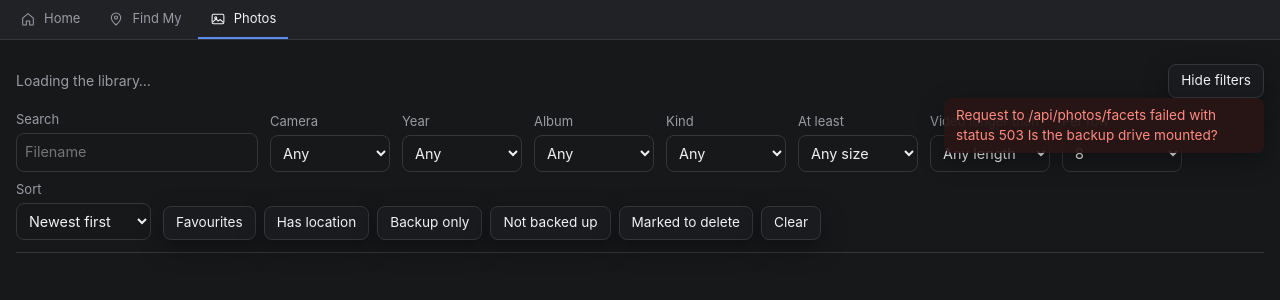
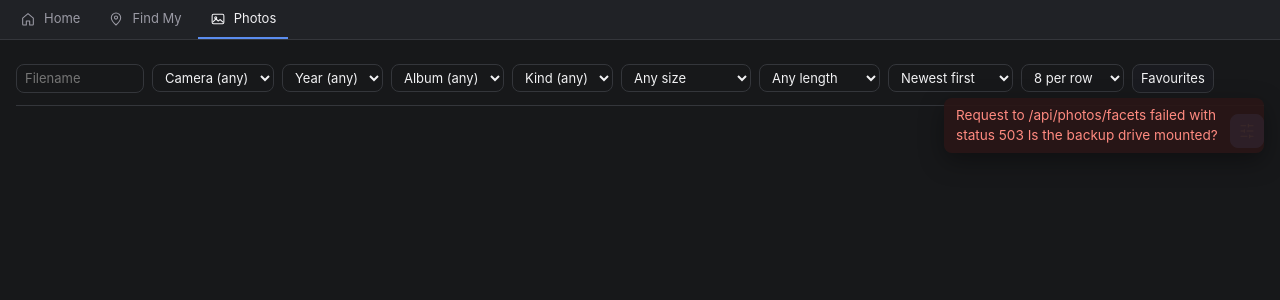
Before and after one commit to momonala/find-my, a Flask app: page /photos in a window 1280 px wide. Shown: the top 300 px of the page. Run offline with Flask 3, Linux system fonts and the light colour scheme; parts of the project's set-up code (start-up, migrations or seed data) failed here and were passed over.

Commit message:
feat(photos): fold the filter bar into one row
- drop the labels; each control's resting option names what it filters and
  shows the chosen value once there is one
- replace the flag buttons with the one that was not obvious from a dropdown,
  and make the disclosure a lucide icon that highlights when open
- hide the library summary

```diff
--- a/src/web/photos/static/gallery.js
+++ b/src/web/photos/static/gallery.js
@@ -364,12 +364,6 @@ for (const button of form.querySelectorAll("[data-flag]")) {
   });
 }
 
-document.getElementById("clear-filters").addEventListener("click", () => {
-  form.reset();
-  for (const button of form.querySelectorAll("[data-flag]")) button.setAttribute("aria-pressed", "false");
-  loadPage();
-});
-
 // Density is a view setting, not a filter: the select carries no `name`, so it
 // never reaches the query string and never re-queries the library.
 function applyDensity() {
@@ -381,7 +375,8 @@ perRow.addEventListener("change", applyDensity);
 toggleFilters.addEventListener("click", () => {
   const shown = toggleFilters.getAttribute("aria-expanded") === "true";
   toggleFilters.setAttribute("aria-expanded", String(!shown));
-  toggleFilters.textContent = shown ? "Show filters" : "Hide filters";
+  toggleFilters.setAttribute("aria-label", shown ? "Show filters" : "Hide filters");
+  toggleFilters.title = shown ? "Show filters" : "Hide filters";
   form.hidden = shown;
 });
 loadMore.addEventListener("click", () => loadPage({ append: true }));
--- a/src/web/photos/static/photos.css
+++ b/src/web/photos/static/photos.css
@@ -1,13 +1,5 @@
 /* The gallery: a filter bar over a thumbnail grid. Every value here comes from
    tokens.css, so the page follows the shell rather than theming itself. */
-
-.photos-header {
-  display: flex;
-  align-items: center;
-  justify-content: space-between;
-  gap: var(--space-3);
-  margin-bottom: var(--space-3);
-}
 
 .photos-summary {
   margin: 0;
@@ -18,36 +10,53 @@
 .photos-filters {
   display: flex;
   flex-wrap: wrap;
-  gap: var(--space-2) var(--space-3);
-  align-items: end;
+  align-items: center;
+  gap: var(--space-2);
   padding-bottom: var(--space-3);
   border-bottom: 1px solid var(--color-border);
 }
 
-.filter {
-  display: flex;
-  flex-direction: column;
-  gap: var(--space-1);
+/* Sized to their own content so the row packs tight, then capped: a camera
+   list holds names long enough to push everything else off the line. */
+.filter-control {
+  width: auto;
+  max-width: 11rem;
   font-size: 0.8125rem;
-  color: var(--color-text-muted);
+  padding: var(--space-1) var(--space-2);
 }
 
-.filter .dialog-input,
-.filter .dialog-select {
-  min-width: 7.5rem;
+.filter-search {
+  width: 8rem;
 }
 
-.filter-flags {
-  display: flex;
-  flex-wrap: wrap;
-  gap: var(--space-2);
-  margin: 0;
-  padding: 0;
-  border: 0;
+.filter-flag {
+  height: auto;
+  padding: var(--space-1) var(--space-2);
+  font-size: 0.8125rem;
+  box-shadow: none;
+  backdrop-filter: none;
 }
 
-#result-count {
-  margin: var(--space-3) 0 var(--space-2);
+.grid-toolbar {
+  display: flex;
+  align-items: center;
+  justify-content: space-between;
+  gap: var(--space-3);
+  margin: var(--space-2) 0;
+}
+
+#toggle-filters {
+  box-shadow: none;
+  backdrop-filter: none;
+  flex-shrink: 0;
+}
+
+/* The disclosure state is the highlight, so the icon reads as on or off
+   without a second attribute saying the same thing. */
+#toggle-filters[aria-expanded="true"] {
+  background: var(--color-accent);
+  border-color: var(--color-accent);
+  color: #ffffff;
 }
 
 /* Everything else comes from the shell's .card-grid. The column count is the
--- a/src/web/photos/templates/photos/gallery.html
+++ b/src/web/photos/templates/photos/gallery.html
@@ -6,89 +6,67 @@
 {% endblock %}
 
 {% block content %}
+{% from "_icons.html" import icon with context %}
 <main class="page photos-page">
-  <header class="photos-header">
-    {#- The nav bar already names the page; this keeps the document outline
-        intact without saying it twice on screen. -#}
+  {#- The nav bar names the page; this keeps the document outline intact. -#}
   <h1 class="visually-hidden">Photos</h1>
-    <p id="library-summary" class="photos-summary">Loading the library…</p>
-    <button type="button" id="toggle-filters" class="btn-floating"
-            aria-expanded="true" aria-controls="filters">Hide filters</button>
-  </header>
+  <p id="library-summary" class="photos-summary" hidden></p>
 
+  {#- No labels: each control's resting option says what it filters, and shows
+      the chosen value once there is one. -#}
   <form id="filters" class="photos-filters" aria-label="Filter the library">
-    <label class="filter">
-      <span>Search</span>
-      <input type="search" name="search" class="dialog-input" placeholder="Filename" autocomplete="off">
-    </label>
-    <label class="filter">
-      <span>Camera</span>
-      <select name="camera" class="dialog-select"><option value="">Any</option></select>
-    </label>
-    <label class="filter">
-      <span>Year</span>
-      <select name="year" class="dialog-select"><option value="">Any</option></select>
-    </label>
-    <label class="filter">
-      <span>Album</span>
-      <select name="album" class="dialog-select"><option value="">Any</option></select>
-    </label>
-    <label class="filter">
-      <span>Kind</span>
-      <select name="type" class="dialog-select"><option value="">Any</option></select>
-    </label>
-    <label class="filter">
-      <span>At least</span>
-      <select name="min_bytes" class="dialog-select">
+    <input type="search" name="search" class="dialog-input filter-control filter-search"
+           placeholder="Filename" aria-label="Search filenames" autocomplete="off">
+    <select name="camera" class="dialog-select filter-control" aria-label="Camera">
+      <option value="">Camera (any)</option>
+    </select>
+    <select name="year" class="dialog-select filter-control" aria-label="Year">
+      <option value="">Year (any)</option>
+    </select>
+    <select name="album" class="dialog-select filter-control" aria-label="Album">
+      <option value="">Album (any)</option>
+    </select>
+    <select name="type" class="dialog-select filter-control" aria-label="Kind">
+      <option value="">Kind (any)</option>
+    </select>
+    <select name="min_bytes" class="dialog-select filter-control" aria-label="Minimum file size">
       <option value="">Any size</option>
-        <option value="1000000">1 MB</option>
-        <option value="5000000">5 MB</option>
-        <option value="20000000">20 MB</option>
+      <option value="1000000">1 MB or more</option>
+      <option value="5000000">5 MB or more</option>
+      <option value="20000000">20 MB or more</option>
     </select>
-    </label>
-    <label class="filter">
-      <span>Video longer than</span>
-      <select name="min_duration" class="dialog-select">
+    <select name="min_duration" class="dialog-select filter-control" aria-label="Minimum video length">
       <option value="">Any length</option>
-        <option value="5">5 seconds</option>
-        <option value="30">30 seconds</option>
-        <option value="60">1 minute</option>
+      <option value="5">5s or longer</option>
+      <option value="30">30s or longer</option>
+      <option value="60">1m or longer</option>
     </select>
-    </label>
-    <label class="filter">
-      <span>Per row</span>
-      <select id="per-row" class="dialog-select">
-        <option value="4">4</option>
-        <option value="6">6</option>
-        <option value="8" selected>8</option>
-        <option value="10">10</option>
-        <option value="12">12</option>
-        <option value="16">16</option>
-      </select>
-    </label>
-    <label class="filter">
-      <span>Sort</span>
-      <select name="sort" class="dialog-select">
+    <select name="sort" class="dialog-select filter-control" aria-label="Sort order">
       <option value="newest">Newest first</option>
       <option value="oldest">Oldest first</option>
       <option value="largest">Largest first</option>
       <option value="smallest">Smallest first</option>
       <option value="longest">Longest video</option>
     </select>
-    </label>
-
-    <fieldset class="filter-flags">
-      <legend class="visually-hidden">Limit to</legend>
-      <button type="button" class="btn-floating" data-flag="favorite" aria-pressed="false">Favourites</button>
-      <button type="button" class="btn-floating" data-flag="located" aria-pressed="false">Has location</button>
-      <button type="button" class="btn-floating" data-flag="in_icloud" data-value="false" aria-pressed="false">Backup only</button>
-      <button type="button" class="btn-floating" data-flag="backed_up" data-value="false" aria-pressed="false">Not backed up</button>
-      <button type="button" class="btn-floating" data-flag="mark" data-value="delete" aria-pressed="false">Marked to delete</button>
-      <button type="button" class="btn-floating" id="clear-filters">Clear</button>
-    </fieldset>
+    <select id="per-row" class="dialog-select filter-control" aria-label="Images per row">
+      <option value="4">4 per row</option>
+      <option value="6">6 per row</option>
+      <option value="8" selected>8 per row</option>
+      <option value="10">10 per row</option>
+      <option value="12">12 per row</option>
+      <option value="16">16 per row</option>
+    </select>
+    <button type="button" class="btn-floating filter-flag" data-flag="favorite" aria-pressed="false">
+      Favourites
+    </button>
   </form>
 
+  <div class="grid-toolbar">
     <p id="result-count" class="photos-summary" role="status"></p>
+    <button type="button" id="toggle-filters" class="btn-floating btn-icon"
+            aria-expanded="true" aria-controls="filters" aria-label="Hide filters"
+            title="Hide filters">{{ icon('sliders') }}</button>
+  </div>
 
   <ul id="grid" class="card-grid photo-grid"></ul>
 
--- a/src/web/templates/_icons.html
+++ b/src/web/templates/_icons.html
@@ -8,6 +8,10 @@
   {%- elif name == "pin" %}
   <path d="M12 21s7-6.3 7-11a7 7 0 1 0-14 0c0 4.7 7 11 7 11z" fill="none" stroke="currentColor" stroke-width="1.6" stroke-linejoin="round"/>
   <circle cx="12" cy="9.8" r="2.4" fill="none" stroke="currentColor" stroke-width="1.6"/>
+  {%- elif name == "sliders" %}
+  {#- lucide sliders-horizontal -#}
+  <path d="M21 4h-7M10 4H3M21 12h-9M8 12H3M21 20h-5M12 20H3M14 2v4M8 10v4M16 18v4"
+        fill="none" stroke="currentColor" stroke-width="1.6" stroke-linecap="round"/>
   {%- elif name == "image" %}
   <rect x="3.2" y="5" width="17.6" height="14" rx="2" fill="none" stroke="currentColor" stroke-width="1.6"/>
   <circle cx="8.6" cy="10" r="1.5" fill="none" stroke="currentColor" stroke-width="1.6"/>
```
Lines whose indentation alone changed are shown as unchanged.
